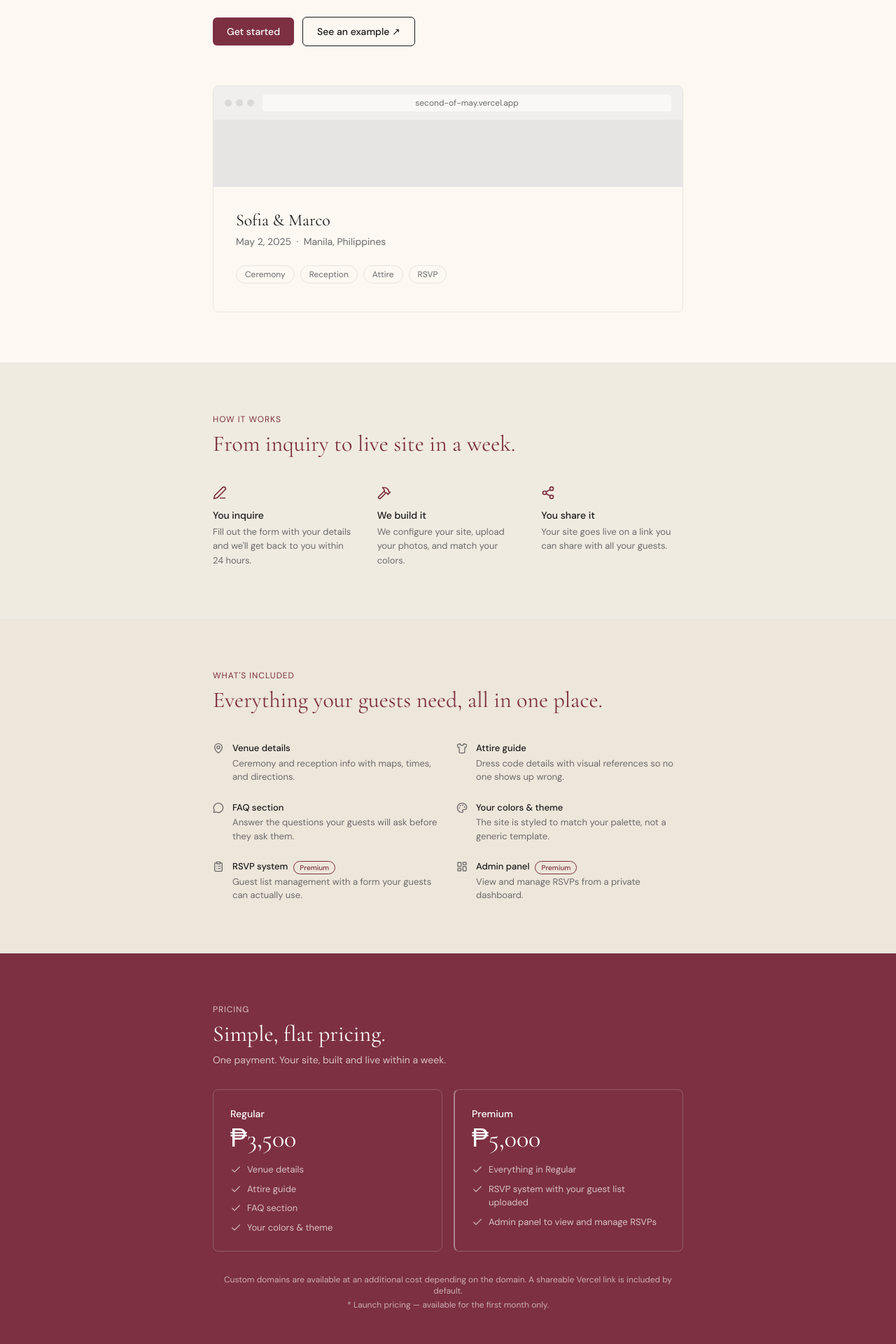
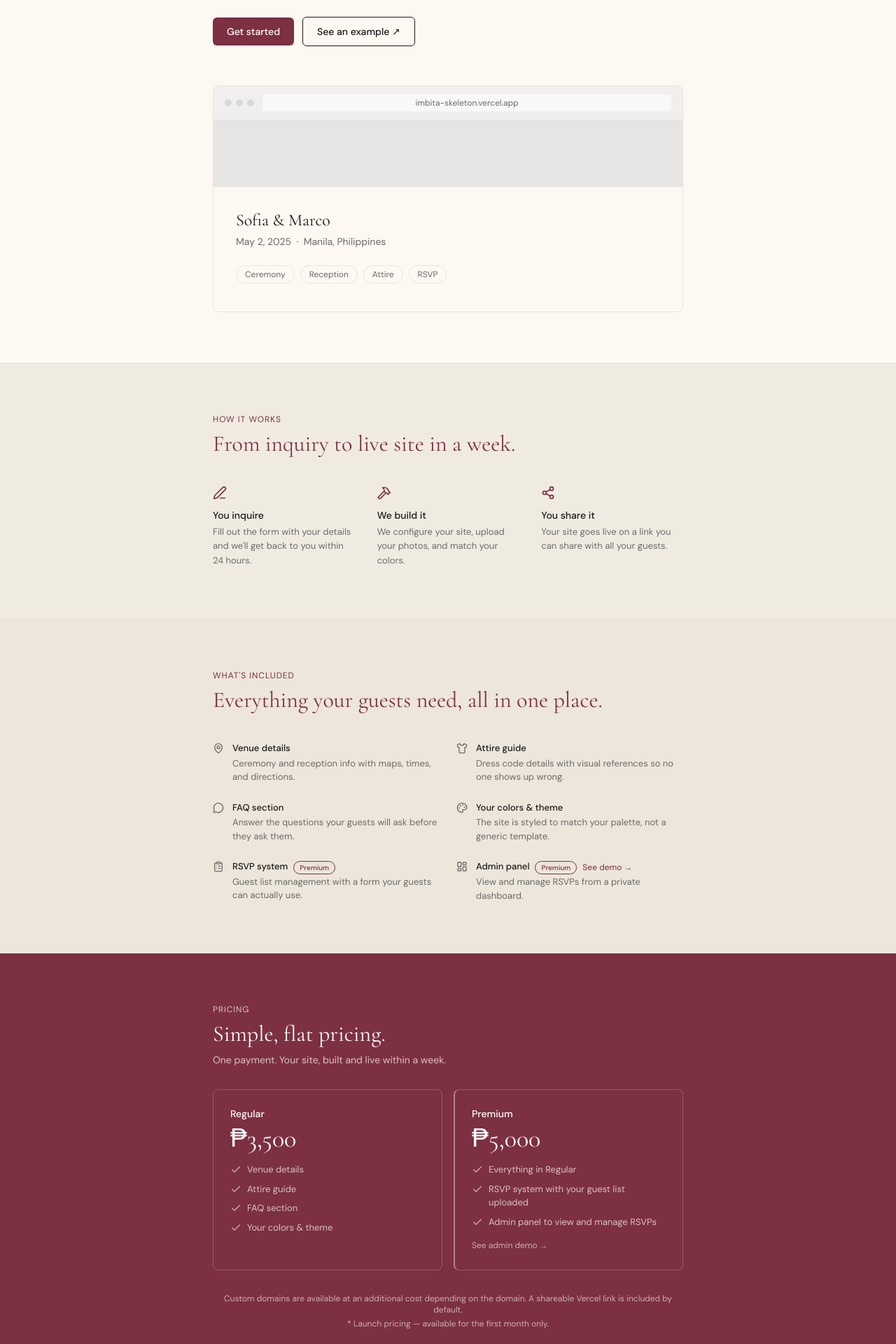
Before and after one commit to digitaldags/imbita-skin, a Next.js app: page / in a window 1280 px wide. Shown: the part 340-2260 px from the top of the page at 70% size. Built offline with nearby package versions, Linux system fonts and the light colour scheme.

Commit message:
Ticket 14 - Add Live Demo Site for both admin and client page

```diff
--- a/components/Hero.tsx
+++ b/components/Hero.tsx
@@ -20,7 +20,7 @@ export default function Hero() {
             Get started
           </a>
           <a
-            href="https://second-of-may.vercel.app"
+            href="https://imbita-skeleton.vercel.app/"
             target="_blank"
             rel="noopener noreferrer"
             className="border border-text-primary text-text-primary text-sm font-medium px-5 py-2.5 rounded-md hover:bg-divider transition-colors"
@@ -37,7 +37,7 @@ export default function Hero() {
               <span className="w-2.5 h-2.5 rounded-full bg-[#D9D9D9] block" />
             </div>
             <div className="flex-1 bg-white/60 rounded px-3 py-1 text-xs text-text-muted text-center">
-              second-of-may.vercel.app
+              imbita-skeleton.vercel.app
             </div>
           </div>
           <div className="bg-background pb-10">
--- a/components/Pricing.tsx
+++ b/components/Pricing.tsx
@@ -63,6 +63,14 @@ export default function Pricing() {
                 ₱5,000
               </p>
               <FeatureList items={premiumFeatures} inverted />
+              <a
+                href="https://imbita-skeleton.vercel.app/admin"
+                target="_blank"
+                rel="noopener noreferrer"
+                className="inline-block mt-4 font-sans text-xs text-white/60 hover:text-white transition-colors"
+              >
+                See admin demo →
+              </a>
             </div>
           </div>
 
--- a/components/WhatsIncluded.tsx
+++ b/components/WhatsIncluded.tsx
@@ -6,6 +6,7 @@ type Feature = {
   title: string;
   desc: string;
   premium?: boolean;
+  demoUrl?: string;
 };
 
 const features: Feature[] = [
@@ -40,6 +41,7 @@ const features: Feature[] = [
     title: "Admin panel",
     desc: "View and manage RSVPs from a private dashboard.",
     premium: true,
+    demoUrl: "https://imbita-skeleton.vercel.app/admin",
   },
 ];
 
@@ -56,7 +58,7 @@ export default function WhatsIncluded() {
             Everything your guests need, all in one place.
           </h2>
           <div className="grid grid-cols-1 md:grid-cols-2 gap-6">
-            {features.map(({ icon: Icon, title, desc, premium }) => (
+            {features.map(({ icon: Icon, title, desc, premium, demoUrl }) => (
               <div key={title} className="flex gap-3">
                 <Icon className="w-4 h-4 text-text-muted shrink-0 mt-0.5" />
                 <div>
@@ -66,6 +68,16 @@ export default function WhatsIncluded() {
                       <span className="ml-2 text-[10px] font-medium text-maroon border border-maroon rounded-full px-2 py-0.5 align-middle">
                         Premium
                       </span>
+                    )}
+                    {demoUrl && (
+                      <a
+                        href={demoUrl}
+                        target="_blank"
+                        rel="noopener noreferrer"
+                        className="ml-2 text-[12px] font-normal text-maroon hover:underline align-middle"
+                      >
+                        See demo →
+                      </a>
                     )}
                   </p>
                   <p className="font-sans text-[13px] text-text-muted mt-0.5">{desc}</p>
```
